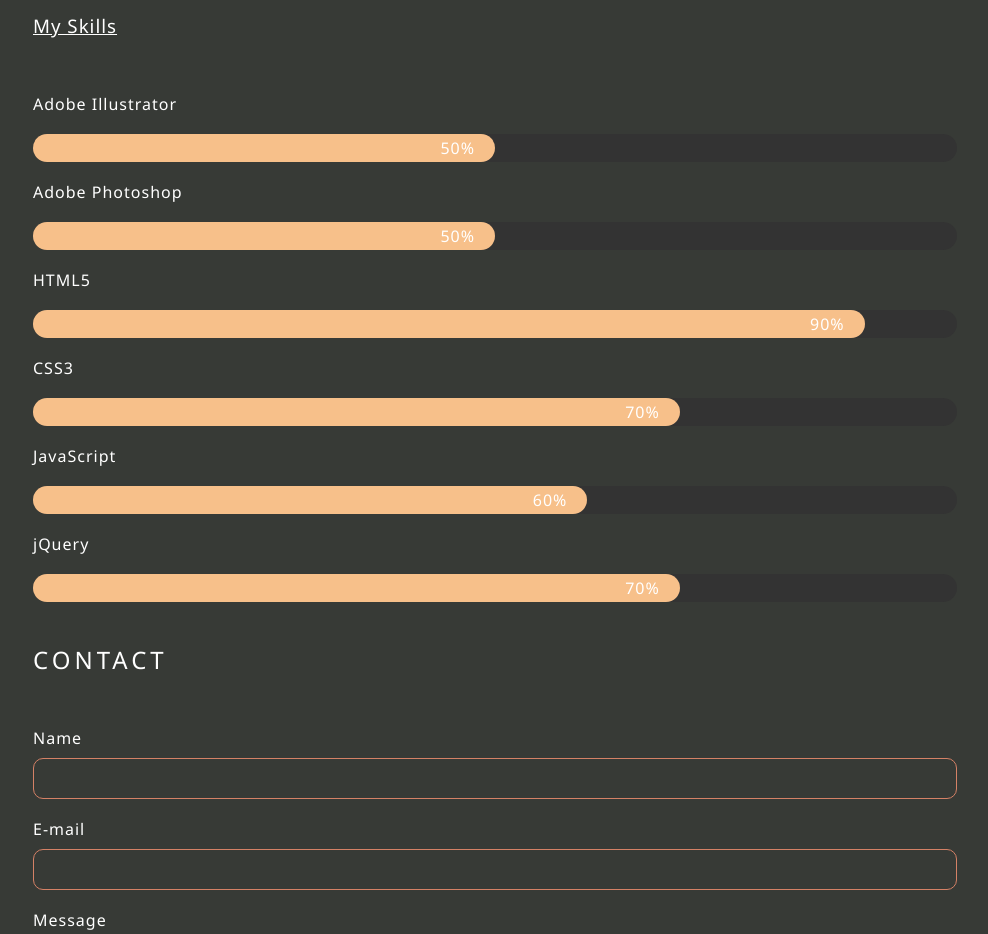
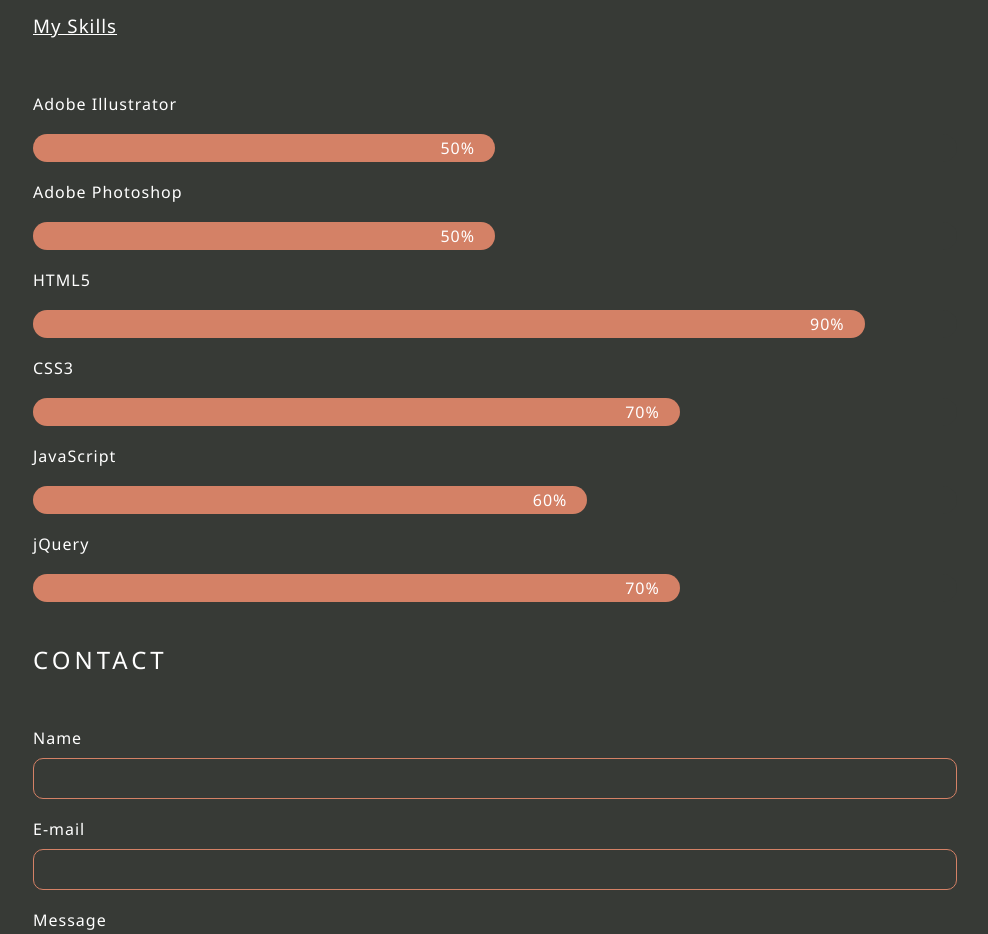
Before and after one commit to Mannypulator/my_profile_page, a plain HTML site: page index.html in a window 1280 px wide. Shown: the part 2400-3334 px from the top of the page, without its empty margins (273-1261 px from the left). Drawn offline with Linux system fonts and the light colour scheme.

Commit message:
changed the background color of the container

```diff
--- a/css/style.css
+++ b/css/style.css
@@ -120,14 +120,14 @@
 }
 .container {
     width: 100%;
-    background: #333;
+    background:#373A36;
     border-radius: 20px;
 }
 .skills {
     text-align: right;
     padding-right:20px;
     line-height: 1.75em;
-    background: #f7c08a;
+    background: #D48166;
     border-radius: 20px;
 }
 .illustrator {
```
